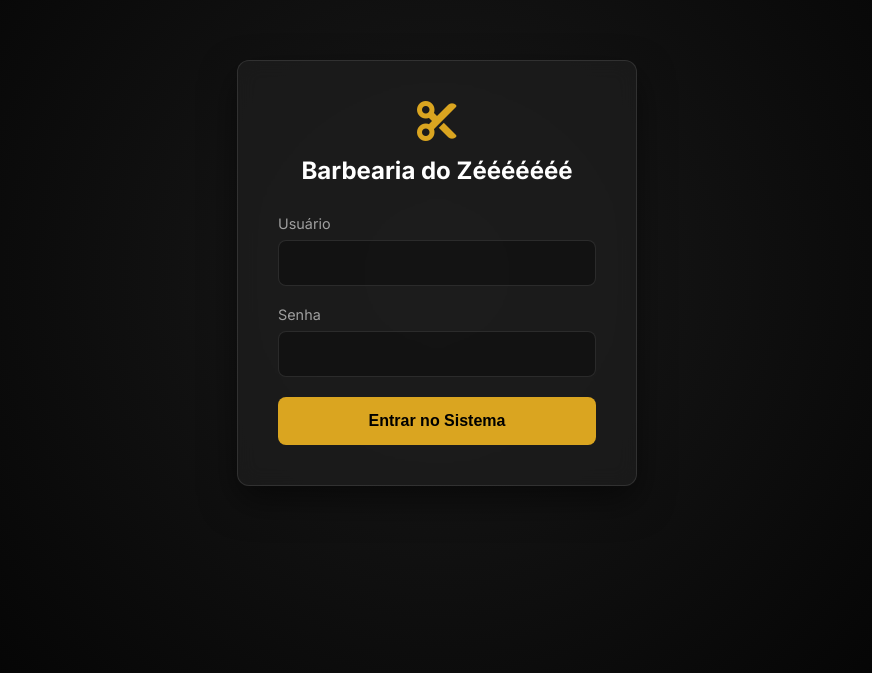
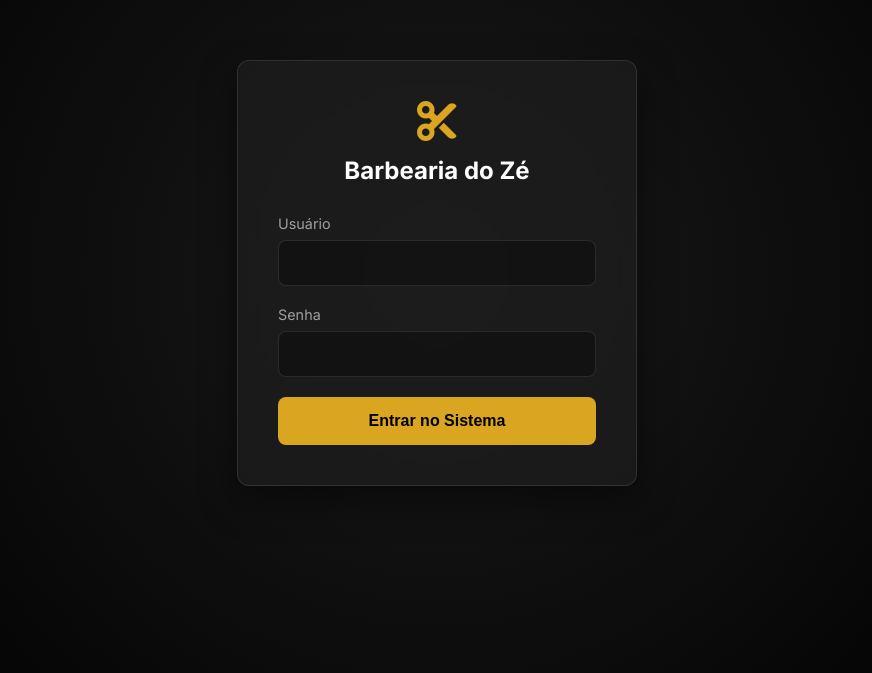
Before and after one commit to henriquereis98/sistema, a plain HTML site: page index.html in a window 1280 px wide. Shown: the part 127-800 px from the top of the page, without its empty margins (203-1075 px from the left). Drawn offline with Linux system fonts and the light colour scheme.

Commit message:
atualização

```diff
--- a/index.html
+++ b/index.html
@@ -16,7 +16,7 @@
         <div class="login-box glass">
             <div class="logo-login">
                 <i class="fa-solid fa-scissors"></i>
-                <h2>Barbearia do Zééééééé</h2>
+                <h2>Barbearia do Zé</h2>
             </div>
             <p class="login-subtitle"></p>
             <form id="login-form">
```
